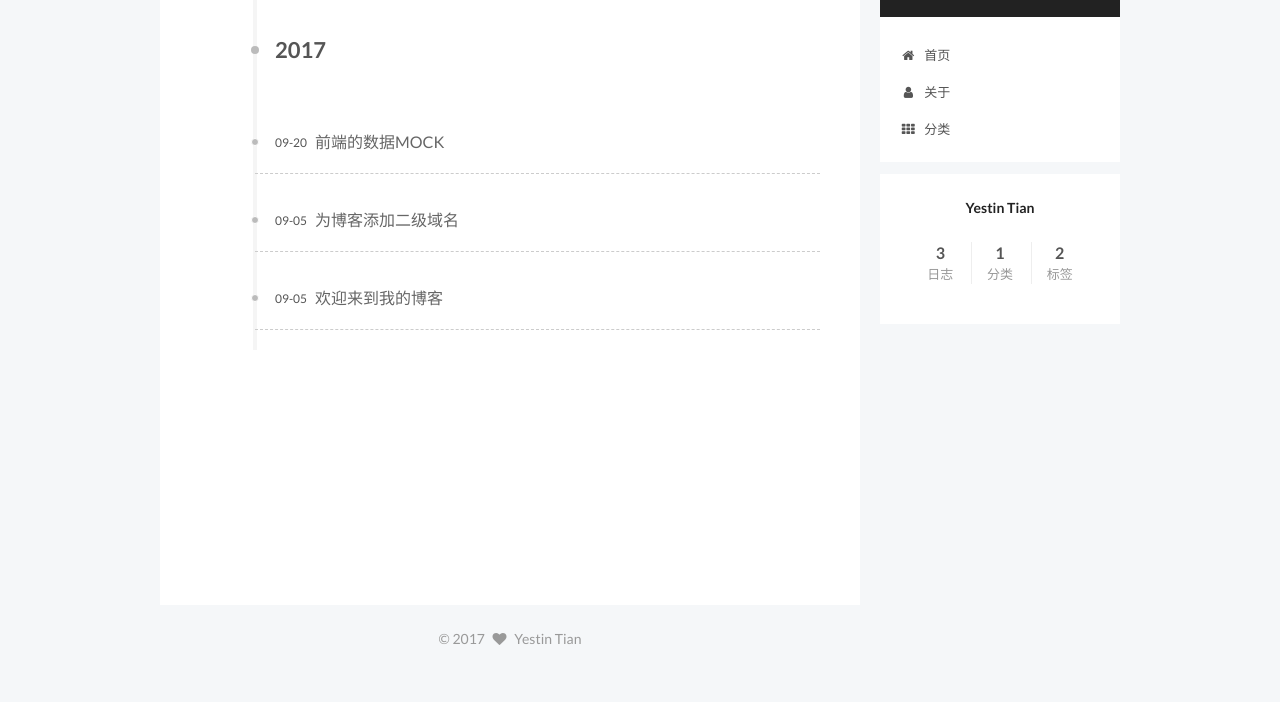
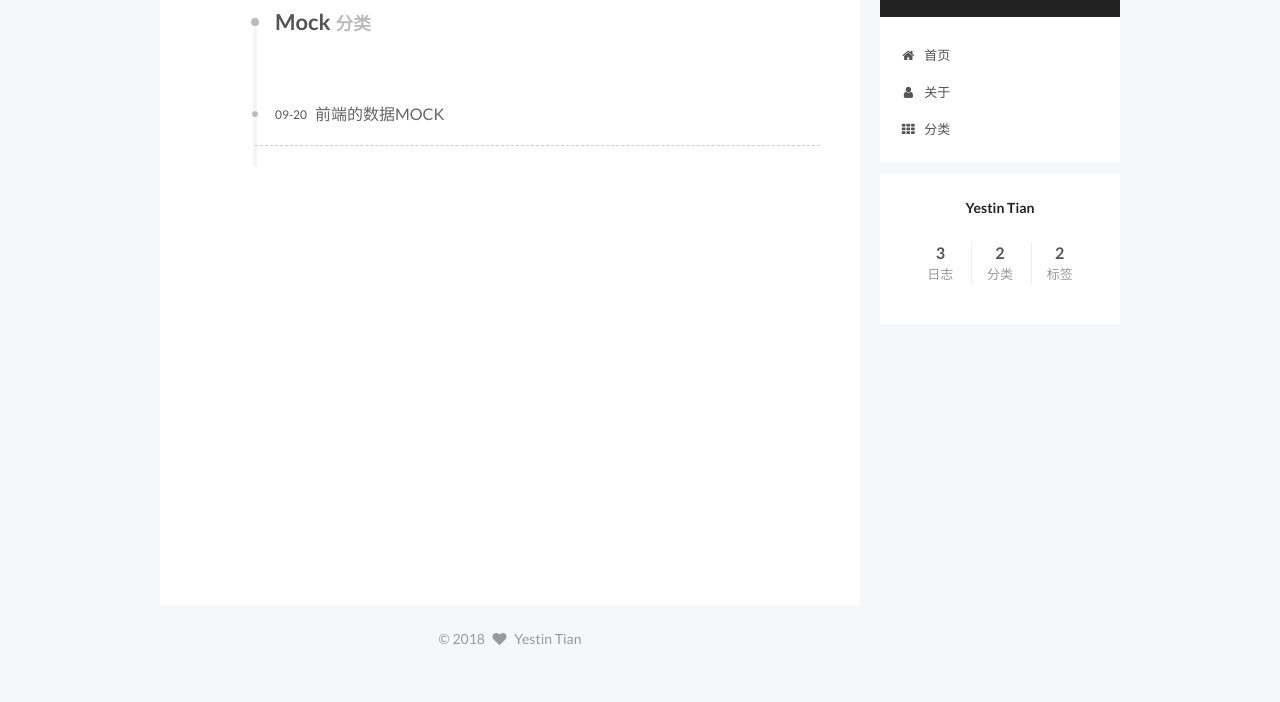
Before and after one commit to goldshion/goldshion.github.io, a plain HTML site: page categories/Mock/index.html in a window 1280 px wide. Shown: the part 98-800 px from the top of the page. Drawn offline with Linux system fonts and the light colour scheme.

Commit message:
Site updated: 2018-01-03 18:33:07

```diff
--- a/archives/2017/index.html
+++ b/categories/Mock/index.html
@@ -97,7 +97,7 @@
 
 <meta property="og:type" content="website">
 <meta property="og:title" content="Yestin">
-<meta property="og:url" content="http://yoursite.com/archives/2017/index.html">
+<meta property="og:url" content="http://yoursite.com/categories/Mock/index.html">
 <meta property="og:site_name" content="Yestin">
 <meta property="og:locale" content="zh-Hans">
 <meta name="twitter:card" content="summary">
@@ -131,13 +131,13 @@
 
 
 
-  <link rel="canonical" href="http://yoursite.com/archives/2017/"/>
+  <link rel="canonical" href="http://yoursite.com/categories/Mock/"/>
 
 
 
 
 
-  <title>归档 | Yestin</title>
+  <title>分类: Mock | Yestin</title>
 
 
 
@@ -156,7 +156,7 @@
 
 
 
-  <div class="container sidebar-position-right page-archive">
+  <div class="container sidebar-position-right ">
     <div class="headband"></div>
 
     <header id="header" class="header" itemscope itemtype="http://schema.org/WPHeader">
@@ -243,31 +243,13 @@
 
 
 
-  <div class="post-block archive">
+  <div class="post-block category">
+
     <div id="posts" class="posts-collapse">
-      <span class="archive-move-on"></span>
-
-      <span class="archive-page-counter">
-
-
-
-
-
-        嗯..! 目前共计 3 篇日志。 继续努力。
-      </span>
-
-
-
-
-
-
-
-
-
-          <div class="collection-title">
-            <h1 class="archive-year" id="archive-year-2017">2017</h1>
-          </div>
-
+      <div class="collection-title">
+        <h1>Mock<small>分类</small>
+        </h1>
+      </div>
 
 
 
@@ -298,83 +280,8 @@
 
 
 
+    </div>
 
-
-
-
-
-
-
-
-
-
-
-  <article class="post post-type-normal" itemscope itemtype="http://schema.org/Article">
-    <header class="post-header">
-
-      <h2 class="post-title">
-
-            <a class="post-title-link" href="/2017/09/05/为博客添加二级域名/" itemprop="url">
-
-                <span itemprop="name">为博客添加二级域名</span>
-
-            </a>
-
-      </h2>
-
-      <div class="post-meta">
-        <time class="post-time" itemprop="dateCreated"
-              datetime="2017-09-05T15:34:44+08:00"
-              content="2017-09-05" >
-          09-05
-        </time>
-      </div>
-
-    </header>
-  </article>
-
-
-
-
-
-
-
-
-
-
-
-
-
-
-  <article class="post post-type-normal" itemscope itemtype="http://schema.org/Article">
-    <header class="post-header">
-
-      <h2 class="post-title">
-
-            <a class="post-title-link" href="/2017/09/05/欢迎来到我的博客/" itemprop="url">
-
-                <span itemprop="name">欢迎来到我的博客</span>
-
-            </a>
-
-      </h2>
-
-      <div class="post-meta">
-        <time class="post-time" itemprop="dateCreated"
-              datetime="2017-09-05T11:20:17+08:00"
-              content="2017-09-05" >
-          09-05
-        </time>
-      </div>
-
-    </header>
-  </article>
-
-
-
-
-
-    </div>
   </div>
 
 
@@ -435,7 +342,7 @@
 
             <div class="site-state-item site-state-categories">
 
-                <span class="site-state-item-count">1</span>
+                <span class="site-state-item-count">2</span>
                 <span class="site-state-item-name">分类</span>
 
             </div>
@@ -488,7 +395,7 @@
         <div class="copyright" >
 
   &copy;
-  <span itemprop="copyrightYear">2017</span>
+  <span itemprop="copyrightYear">2018</span>
   <span class="with-love">
     <i class="fa fa-heart"></i>
   </span>
--- a/css/main.css
+++ b/css/main.css
@@ -1819,7 +1819,7 @@ pre .javascript .function {
   width: 4px;
   height: 4px;
   border-radius: 50%;
-  background: #2edd9c;
+  background: #6f5240;
 }
 .links-of-blogroll {
   font-size: 13px;
```
Also changed, not shown: 2017/09/05/为博客添加二级域名/index.html (+2 -2 lines), 2017/09/05/欢迎来到我的博客/index.html (+2 -2 lines), 2017/09/20/前端的数据MOCK/index.html (+6 -15 lines), archives/2017/09/index.html (+2 -2 lines), archives/index.html (+2 -2 lines), categories/Diary/index.html (+2 -30 lines), index.html (+4 -4 lines), tags/Games/index.html (+2 -30 lines), tags/PS3/index.html (+2 -30 lines).
